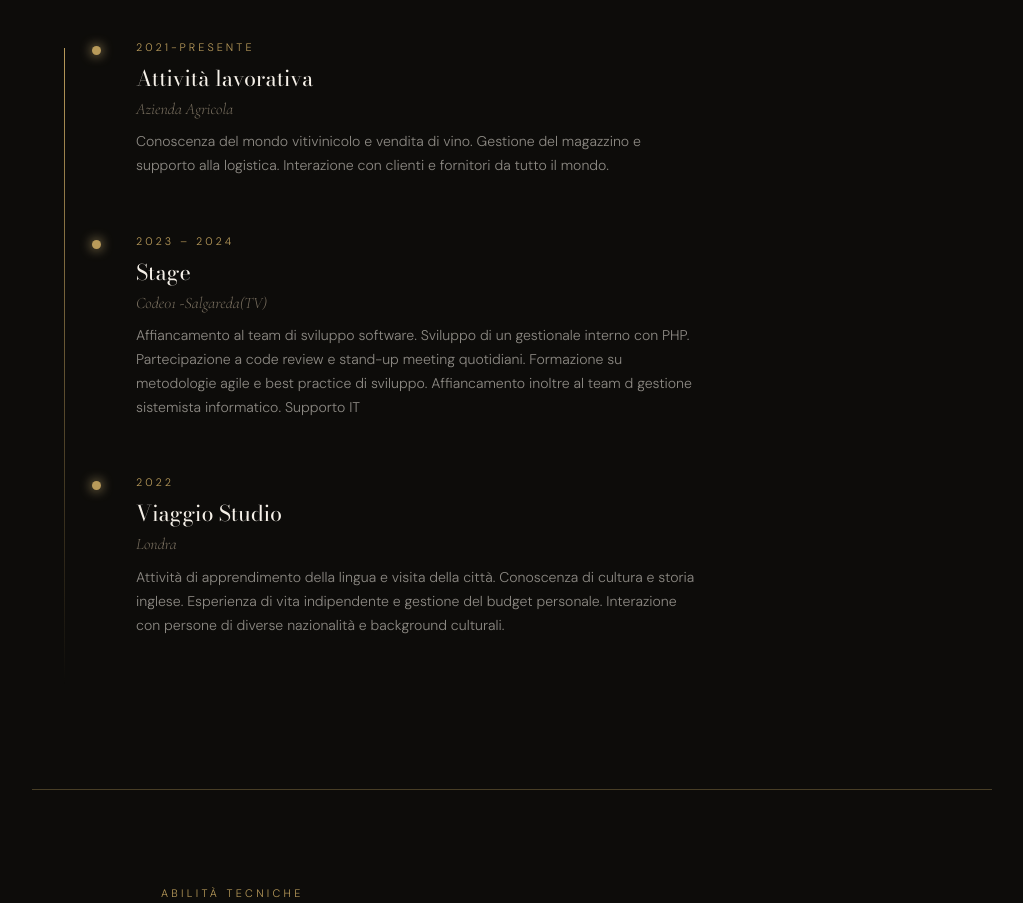
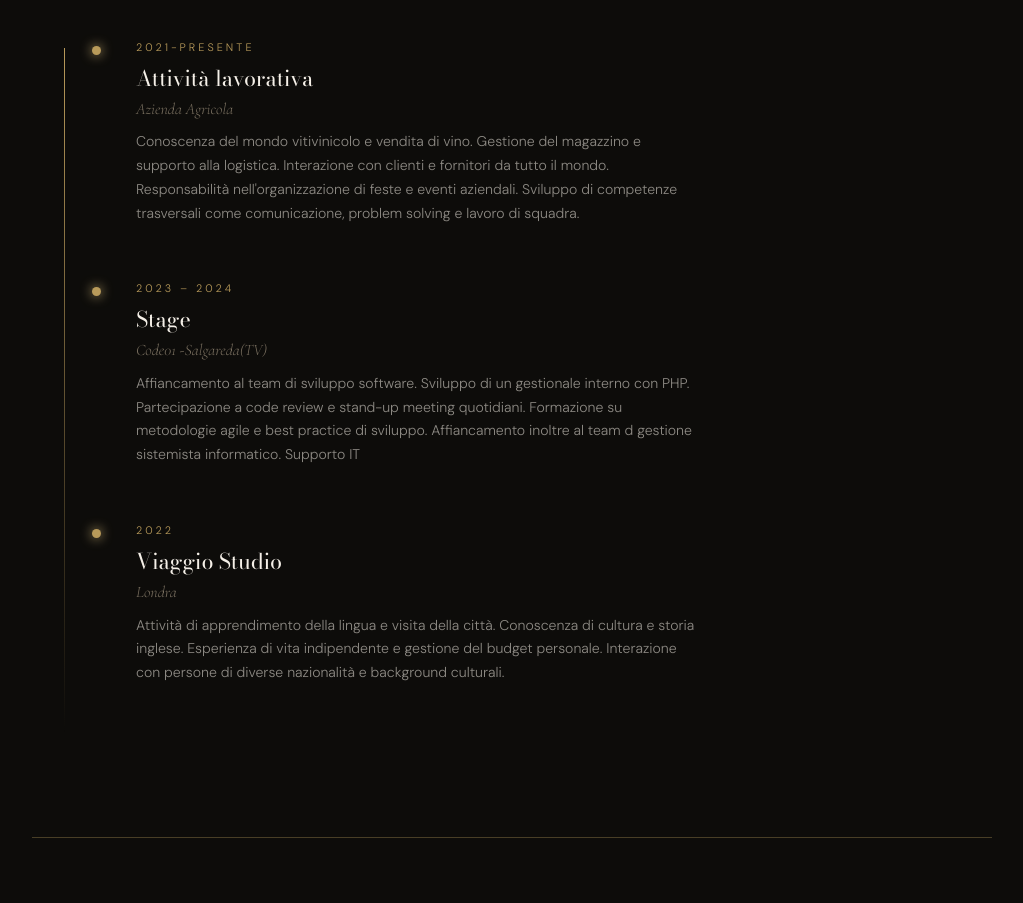
Before and after one commit to dottorbarbone/me, a Next.js app: page / in a window 1280 px wide. Shown: the part 1620-2523 px from the top of the page, without its empty margins (128-1151 px from the left). Built offline with nearby package versions, Linux system fonts and the light colour scheme.

Commit message:
aggiornamento

```diff
--- a/src/pages/index.js
+++ b/src/pages/index.js
@@ -454,7 +454,7 @@ export default function Curriculum() {
             <h3 className="tl-title">Attività lavorativa</h3>
             <p className="tl-place">Azienda Agricola</p>
             <p className="tl-desc">
-              Conoscenza del mondo vitivinicolo e vendita di vino. Gestione del magazzino e supporto alla logistica. Interazione con clienti e fornitori da tutto il mondo.
+              Conoscenza del mondo vitivinicolo e vendita di vino. Gestione del magazzino e supporto alla logistica. Interazione con clienti e fornitori da tutto il mondo. Responsabilità nell'organizzazione di feste e eventi aziendali. Sviluppo di competenze trasversali come comunicazione, problem solving e lavoro di squadra.
             </p>
           </div>
           <div className="tl-item">
```
